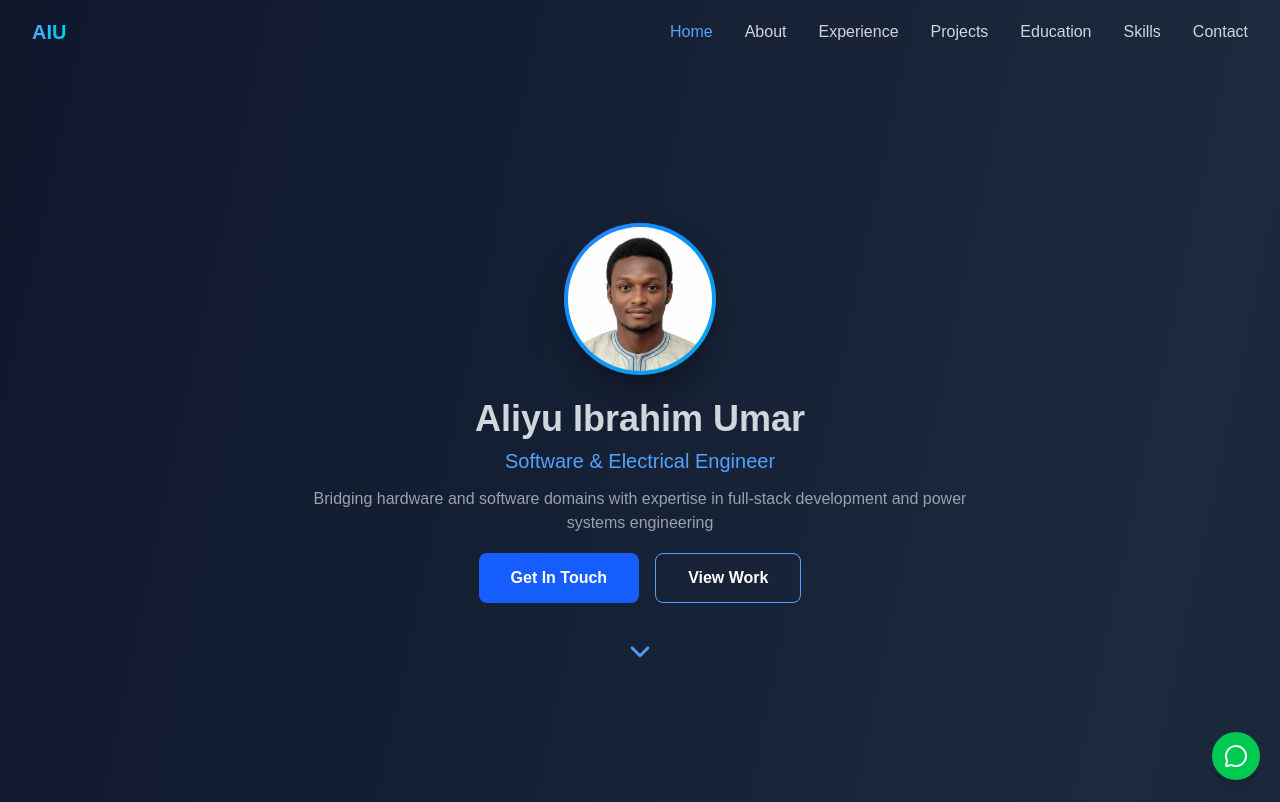
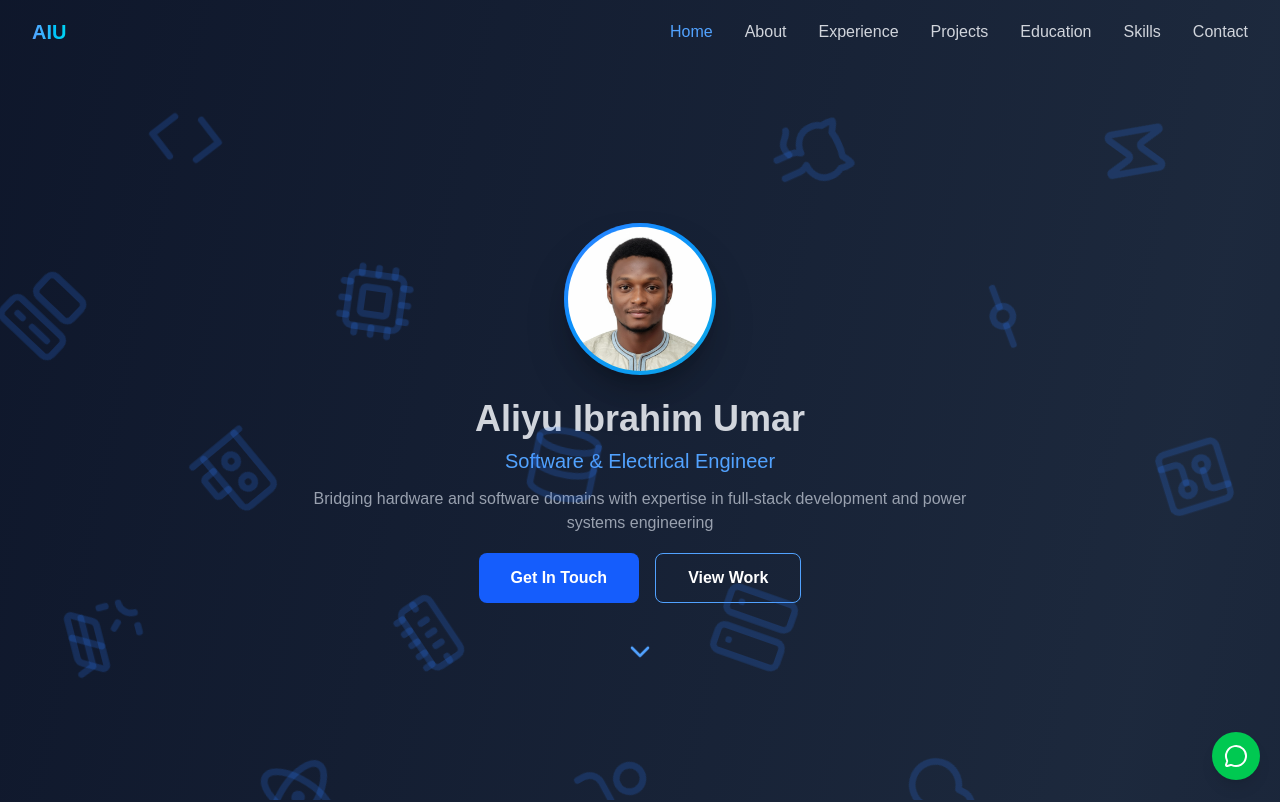
Before and after one commit to mrceoxyz/portfolio, a Next.js app: page / in a window 1280 px wide. Shown: the top 802 px of the page. Built offline with nearby package versions, Linux system fonts and the light colour scheme.

Commit message:
build_v9

```diff
--- /dev/null
+++ b/app/components/FloatingTechIcons.tsx
@@ -0,0 +1,51 @@
+'use client';
+
+import { motion } from 'framer-motion';
+import {
+  Code,
+  Cpu,
+  Database,
+  Server,
+  Cloud,
+  Zap,
+  Computer,
+  Gpu,
+  MemoryStick,
+  UserCheck,
+  GithubIcon,
+  GitCommit,
+  CircuitBoard,
+  SolarPanel,
+  AtomIcon,
+} from 'lucide-react';
+
+const icons = [Code, Cpu, Database, Server, Cloud, Zap,Computer,Gpu,MemoryStick,UserCheck,GithubIcon,GitCommit,CircuitBoard,SolarPanel,AtomIcon];
+
+export default function FloatingTechIcons() {
+  return (
+    <div className="absolute inset-0 z-0 overflow-hidden pointer-events-none">
+      {icons.map((Icon, index) => (
+        <motion.div
+          key={index}
+          className="absolute text-blue-500/20 dark:text-blue-400/20"
+          style={{
+            left: `${(index * 15 + 10) % 100}%`,
+            top: `${(index * 20 + 15) % 100}%`,
+          }}
+          animate={{
+            y: [0, -25, 0],
+            x: [0, 20, 0],
+            rotate: [100, 8, -8, 0],
+          }}
+          transition={{
+            duration: 18 + index * 3,
+            repeat: Infinity,
+            ease: 'easeInOut',
+          }}
+        >
+          <Icon className="w-14 h-14 sm:w-20 sm:h-20 blur-[0.6px]" />
+        </motion.div>
+      ))}
+    </div>
+  );
+}
--- /dev/null
+++ b/app/components/hero/FloatingIcons.tsx
@@ -0,0 +1,64 @@
+/* eslint-disable react-hooks/purity */
+'use client';
+
+import { motion } from 'framer-motion';
+import {
+  Laptop2Icon,
+  UsbIcon,
+  Smartphone,
+  CpuIcon,
+  GpuIcon,
+  CableIcon,
+  HardDrive,
+  Server,
+  Database,
+  Router,
+  Github,
+  Code,
+  Barcode
+} from 'lucide-react';
+
+const icons = [
+  Laptop2Icon,
+  UsbIcon,
+  Smartphone,
+  CpuIcon,
+  GpuIcon,
+  CableIcon,
+  HardDrive,
+  Server,
+  Database,
+  Router,
+  Github,
+  Code,
+  Barcode
+];
+
+export default function FloatingIcons() {
+  return (
+    <div className="absolute inset-0 overflow-hidden pointer-events-none">
+      {icons.map((Icon, index) => (
+        <motion.div
+          key={index}
+          className="absolute text-primary/10 dark:text-primary/15"
+          style={{
+            left: `${Math.random() * 100}%`,
+            top: `${Math.random() * 100}%`,
+          }}
+          animate={{
+            y: [0, -30, 0],
+            x: [0, 20, 0],
+            rotate: [0, 10, -10, 0],
+          }}
+          transition={{
+            duration: 18 + index * 2,
+            repeat: Infinity,
+            ease: 'easeInOut',
+          }}
+        >
+          <Icon className="h-16 w-16 md:h-20 md:w-20 blur-[0.5px]" />
+        </motion.div>
+      ))}
+    </div>
+  );
+}
--- /dev/null
+++ b/app/components/hero/HeroCarousel.tsx
@@ -0,0 +1,46 @@
+'use client';
+
+import { motion, AnimatePresence } from 'framer-motion';
+import { useEffect, useState } from 'react';
+import { heroSlides } from './HeroSlides';
+
+export default function HeroCarousel() {
+  const [index, setIndex] = useState(0);
+
+  useEffect(() => {
+    const interval = setInterval(() => {
+      setIndex((prev) => (prev + 1) % heroSlides.length);
+    }, 6000);
+    return () => clearInterval(interval);
+  }, []);
+
+  const slide = heroSlides[index];
+
+  return (
+    <div className="relative z-10 text-center max-w-3xl mx-auto px-6">
+      <AnimatePresence mode="wait">
+        <motion.div
+          key={index}
+          initial={{ opacity: 0, y: 30 }}
+          animate={{ opacity: 1, y: 0 }}
+          exit={{ opacity: 0, y: -30 }}
+          transition={{ duration: 0.6, ease: 'easeOut' }}
+        >
+          <h1 className="text-4xl md:text-6xl font-bold tracking-tight">
+            {slide.title}
+          </h1>
+
+          <p className="mt-6 text-lg text-muted-foreground">
+            {slide.description}
+          </p>
+
+          <button className="mt-8 inline-flex items-center justify-center rounded-xl
+            bg-primary px-8 py-3 text-primary-foreground font-medium
+            hover:opacity-90 transition">
+            {slide.cta}
+          </button>
+        </motion.div>
+      </AnimatePresence>
+    </div>
+  );
+}
--- /dev/null
+++ b/app/components/hero/HeroSection.tsx
@@ -0,0 +1,21 @@
+import FloatingIcons from './FloatingIcons';
+import HeroCarousel from './HeroCarousel';
+
+export default function HeroSection() {
+  return (
+    <section className="relative min-h-screen flex items-center justify-center overflow-hidden">
+      {/* Background gradient */}
+      <div className="absolute inset-0 bg-linear-to-b
+        from-background via-background to-muted" />
+
+      {/* Floating icons */}
+      <FloatingIcons />
+
+      {/* Dark overlay for readability */}
+      <div className="absolute inset-0 bg-black/10 dark:bg-black/30" />
+
+      {/* Content */}
+      <HeroCarousel />
+    </section>
+  );
+}
--- /dev/null
+++ b/app/components/hero/HeroSlides.tsx
@@ -0,0 +1,20 @@
+export const heroSlides = [
+  {
+    title: 'Order Food From Trusted Restaurants',
+    description:
+      'Discover verified restaurants, seamless payments, and fast delivery across Kano.',
+    cta: 'Explore Restaurants',
+  },
+  {
+    title: 'Built for Speed, Scale & Reliability',
+    description:
+      'A modern food ordering platform powered by secure infrastructure.',
+    cta: 'How It Works',
+  },
+  {
+    title: 'Vendors Grow Faster With Our Platform',
+    description:
+      'Manage menus, orders, and customers from a single dashboard.',
+    cta: 'Become a Vendor',
+  },
+];
--- a/app/page.tsx
+++ b/app/page.tsx
@@ -6,6 +6,7 @@ import { useEffect, useState } from 'react';
 import Image from 'next/image';
 import cto from './img/passport1.jpg'
 import { fadeUp } from './lib/motion';
+import FloatingTechIcons from './components/FloatingTechIcons';
 
 const Portfolio = () => {
   const [activeSection, setActiveSection] = useState('home');
@@ -398,11 +399,16 @@ const Portfolio = () => {
 
 
       {/* Hero Section */}
-      <section id="home" className="min-h-screen relative flex items-center justify-center px-4 sm:px-6 lg:px-8 pt-16">
+      <section id="home" className="min-h-screen relative flex items-center justify-center px-4 sm:px-16 md:px-24 lg:px-8 pt-16">
+         {/* Floating tech icons background */}
+        <FloatingTechIcons />
+
+        {/* Optional subtle overlay for readability */}
+        {/* <div className="absolute inset-0 bg-black/20 dark:bg-black/30 z-1" /> */}
         <motion.div variants={fadeUp} initial="hidden" animate="visible" className="max-w-4xl mx-auto text-center mt-10">
           <div className="inline-block">
             <div className="mx-auto mb-6">
-              <div className="w-38 h-38 bg-linear-to-br from-blue-500 to-cyan-500 rounded-full flex items-center justify-center text-4xl font-bold shadow-2xl">
+              <div className="w-38 h-38 xs:w-48 xs:h-48 bg-linear-to-br from-blue-500 to-cyan-500 rounded-full flex items-center justify-center text-4xl font-bold shadow-2xl">
                  <Image
                   src={cto}
                   alt="Aliyu Ibrahim Umar"
```
